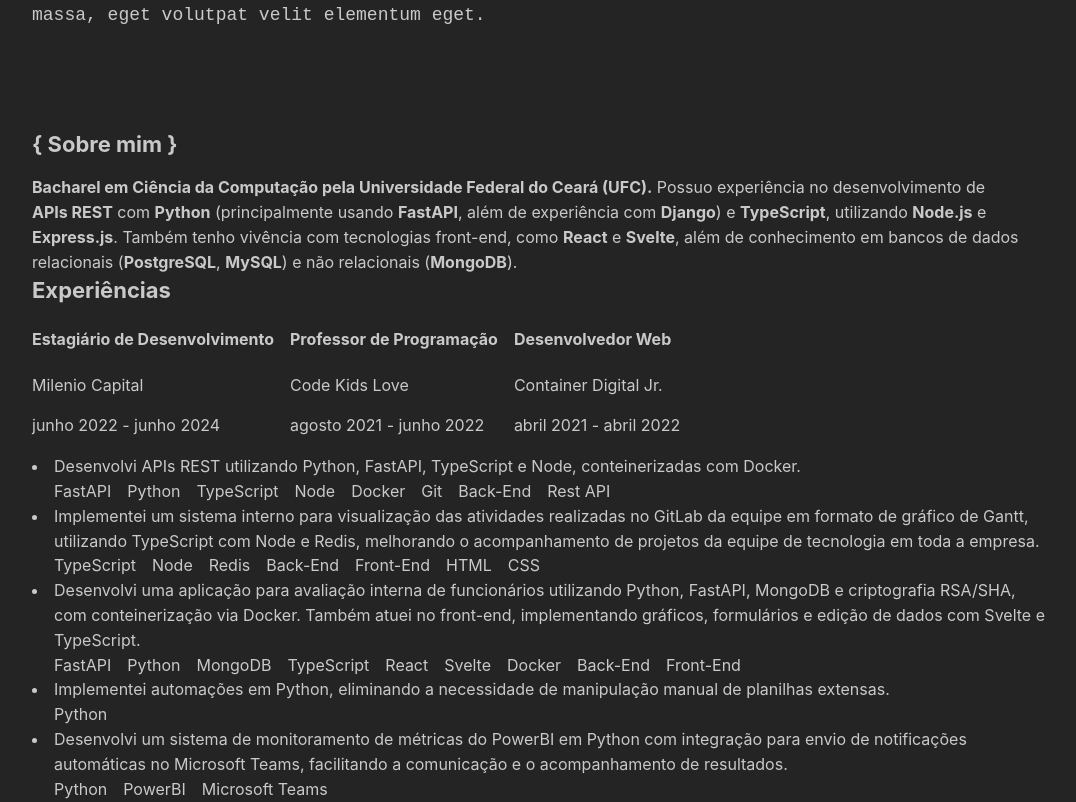
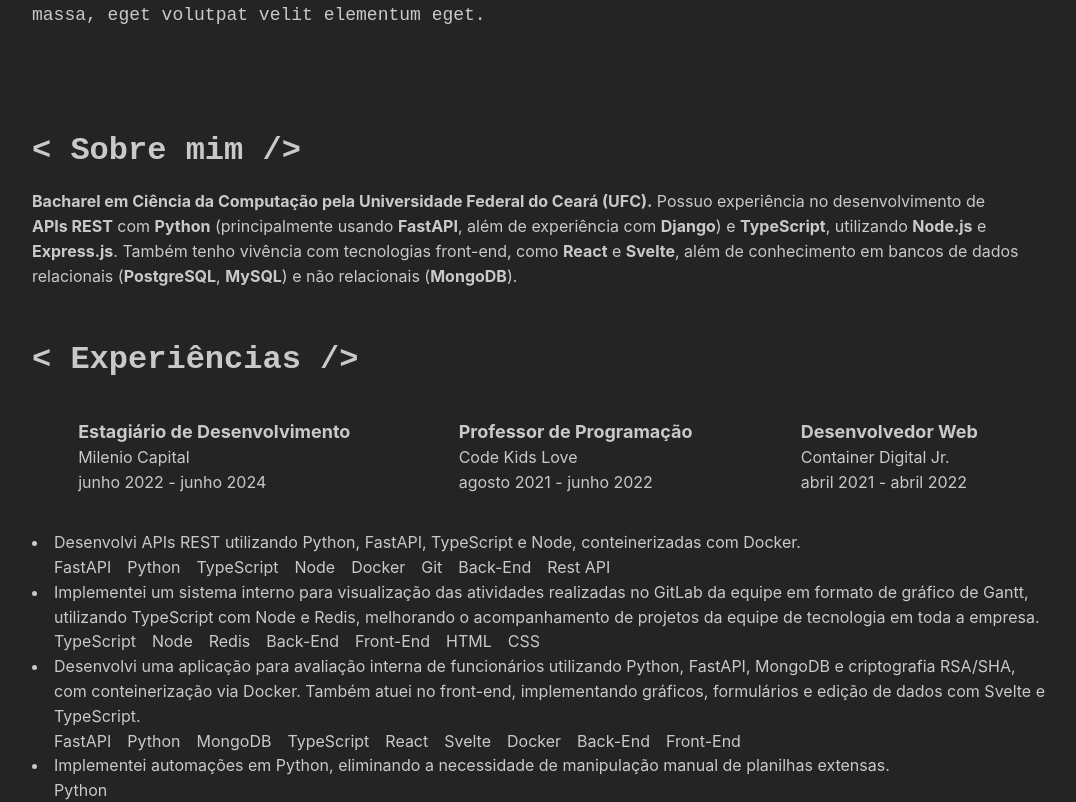
Before and after one commit to caiofov/caiofov.github.io, a React (Create React App) app: page / in a window 1280 px wide. Shown: the part 440-1242 px from the top of the page, without its empty margins (112-1188 px from the left). Built offline with nearby package versions, Linux system fonts and the light colour scheme.

Commit message:
refactor: use new section component

```diff
--- a/src/components/sections/About.tsx
+++ b/src/components/sections/About.tsx
@@ -2,21 +2,15 @@
 import React from "react";
 import { useTranslation } from "react-i18next";
 import { Trans } from "react-i18next";
+import { Section } from "./Section";
 
 export const About = () => {
   const { t } = useTranslation();
   return (
-    <section id="about-me">
-      <Group id="about-me-main">
-        <Title order={3}>
-          {"{ "}
-          {t("sections.about.name")}
-          {" }"}
-        </Title>
-        <Text>
-          <Trans className="justify" i18nKey={"sections.about.text"} />
-        </Text>
-      </Group>
-    </section>
+    <Section text={t("sections.about.name")} id="about">
+      <Text>
+        <Trans className="justify" i18nKey={"sections.about.text"} />
+      </Text>
+    </Section>
   );
 };
--- a/src/components/sections/Experience.tsx
+++ b/src/components/sections/Experience.tsx
@@ -3,6 +3,8 @@
 import experiences from "../../assets/experiences.json";
 import { OpacityRevealSequence } from "../animations/OpacityReveal";
 import { Group, List, Text, Title } from "@mantine/core";
+import { Section } from "./Section";
+import { useHover } from "@mantine/hooks";
 
 type CompanyType = keyof typeof experiences;
 type ExperienceType = keyof (typeof experiences)[CompanyType]["experiences"];
@@ -15,17 +17,23 @@
   active: boolean;
   onClick: React.MouseEventHandler<HTMLDivElement>;
 }> = ({ company, start, end, role, active, onClick }) => {
+  const { hovered, ref } = useHover();
+  const style = hovered
+    ? {
+        opacity: "50%",
+        cursor: "pointer",
+      }
+    : {
+        transition: "all 0.3s ease-in-out",
+      };
   return (
-    <div
-      className={"experience-title" + (active ? " active" : "")}
-      onClick={onClick}
-    >
-      <h4>{role}</h4>
-      <p className="experience-company">{company}</p>
-      <p className="experience-period">
+    <Group display="block" onClick={onClick} ref={ref} style={style}>
+      <Title order={4}>{role}</Title>
+      <Text>{company}</Text>
+      <Text>
         {start} - {end}
-      </p>
-    </div>
+      </Text>
+    </Group>
   );
 };
 
@@ -55,11 +63,14 @@
     Object.keys(experiences)[0] as CompanyType
   );
   return (
-    <section id="experiences">
-      <Title order={3}>{t("sections.experiences.name")}</Title>
+    <Section id="experiences" text={t("sections.experiences.name")}>
+      <Group>
         <Group
           id="experiences-select"
-        className="d-flex justify-content-center align-items-center"
+          display={"flex"}
+          justify="space-around"
+          w="100%"
+          mt="2%"
         >
           {Object.keys(experiences).map((c) => {
             const company = c as CompanyType;
@@ -79,7 +90,7 @@
             );
           })}
         </Group>
-      <Group id="experiences-body">
+        <Group id="experiences-body" mt="2%">
           <List>
             <OpacityRevealSequence
               delayIncrease={(len) => {
@@ -102,6 +113,7 @@
             </OpacityRevealSequence>
           </List>
         </Group>
-    </section>
+      </Group>
+    </Section>
   );
 };
--- a/src/components/sections/Projects.tsx
+++ b/src/components/sections/Projects.tsx
@@ -10,6 +10,7 @@
   IconStackMiddle,
   IconWorld,
 } from "@tabler/icons-react";
+import { Section } from "./Section";
 type ProjectType = (typeof projects)[keyof typeof projects];
 
 const AnchorIcons = {
@@ -107,8 +108,7 @@
   };
 
   return (
-    <section id="projects">
-      <Title order={3}>{t("sections.projects.name")}</Title>
+    <Section id="projects" text={t("sections.projects.name")}>
       <Group display="flex" align="top">
         {Object.keys(projects).map((key) => {
           const proj = projects[key as keyof typeof projects];
@@ -124,6 +124,6 @@
           );
         })}
       </Group>
-    </section>
+    </Section>
   );
 };
```
Lines whose indentation alone changed are shown as unchanged.
